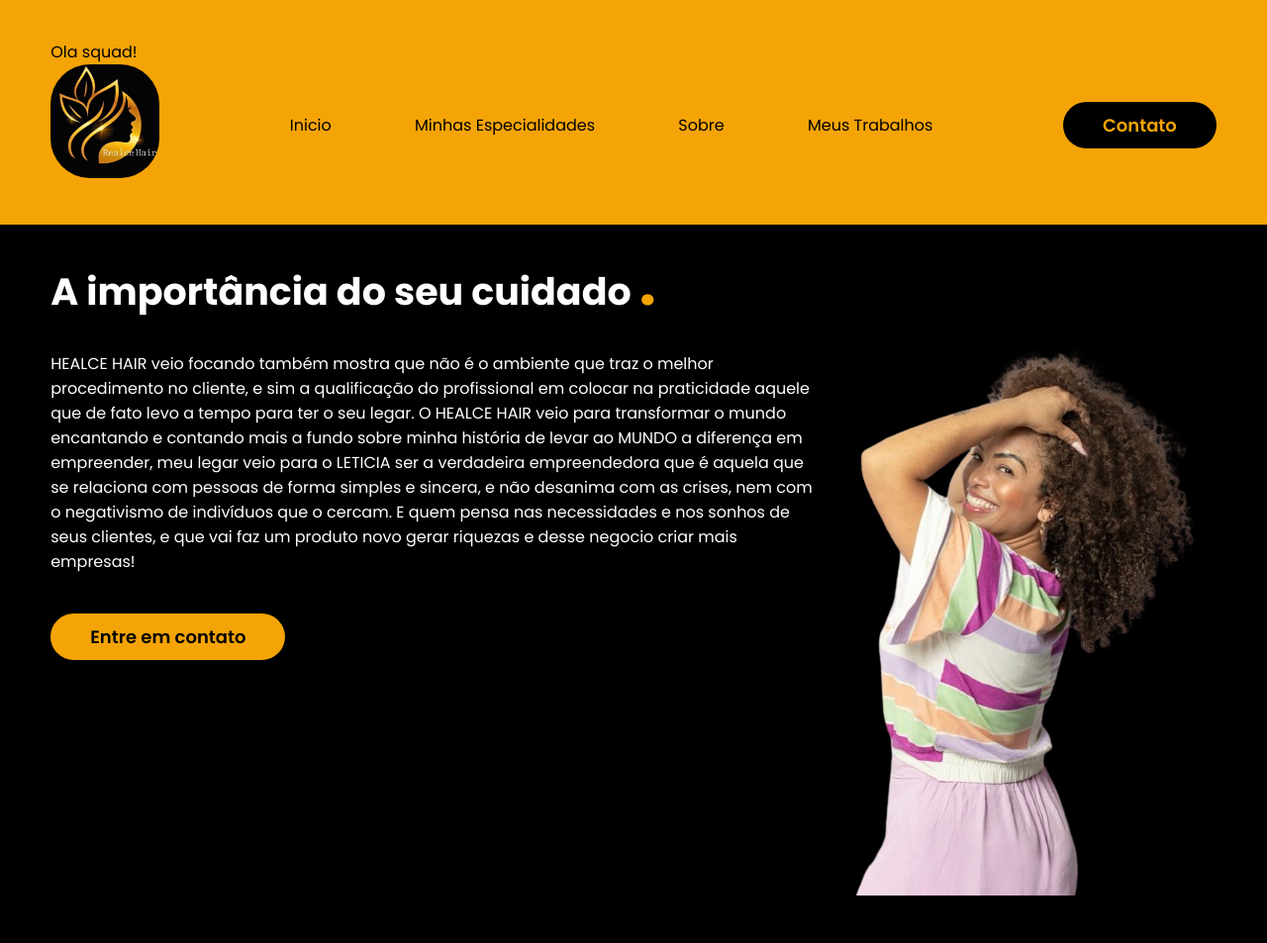
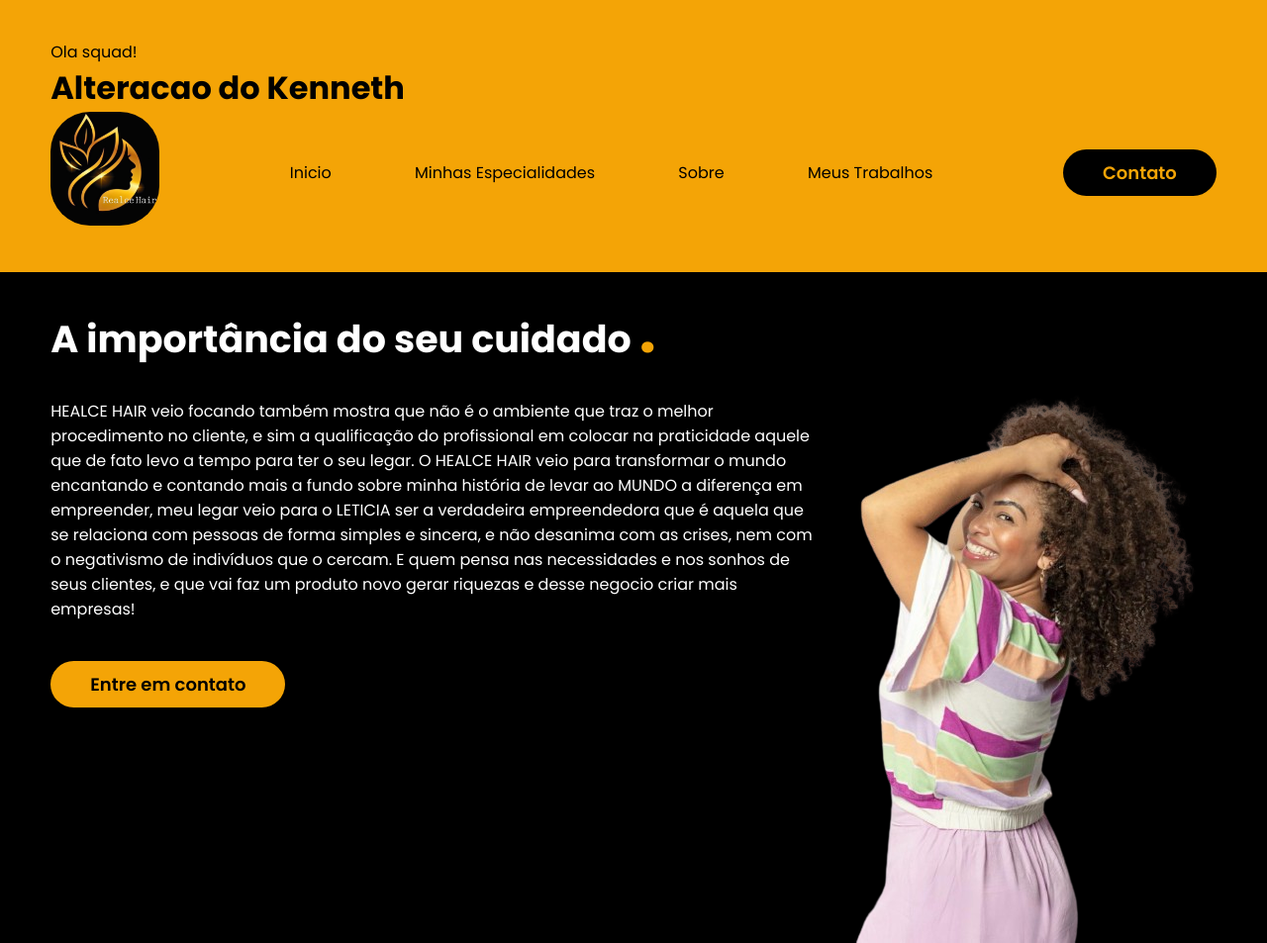
Before and after one commit to Vania1996/healceHair, a plain HTML site: page index.html in a window 1280 px wide. Shown: the top 953 px of the page at 99% size. Drawn offline with nearby package versions, Linux system fonts and the light colour scheme.

Commit message:
coloquei mais um h1

```diff
--- a/index.html
+++ b/index.html
@@ -21,6 +21,7 @@
 
 
         <p>Ola squad!</p>
+        <h1>Alteracao do Kenneth</h1>
 
         <div class="interface">
             <div class="logo">
```
